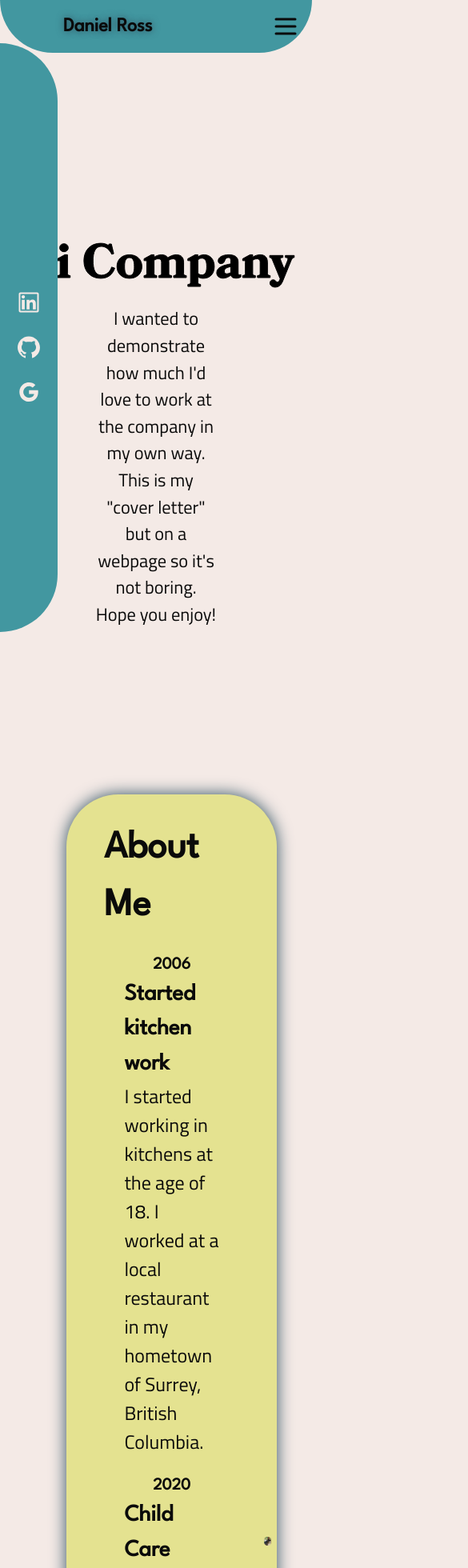
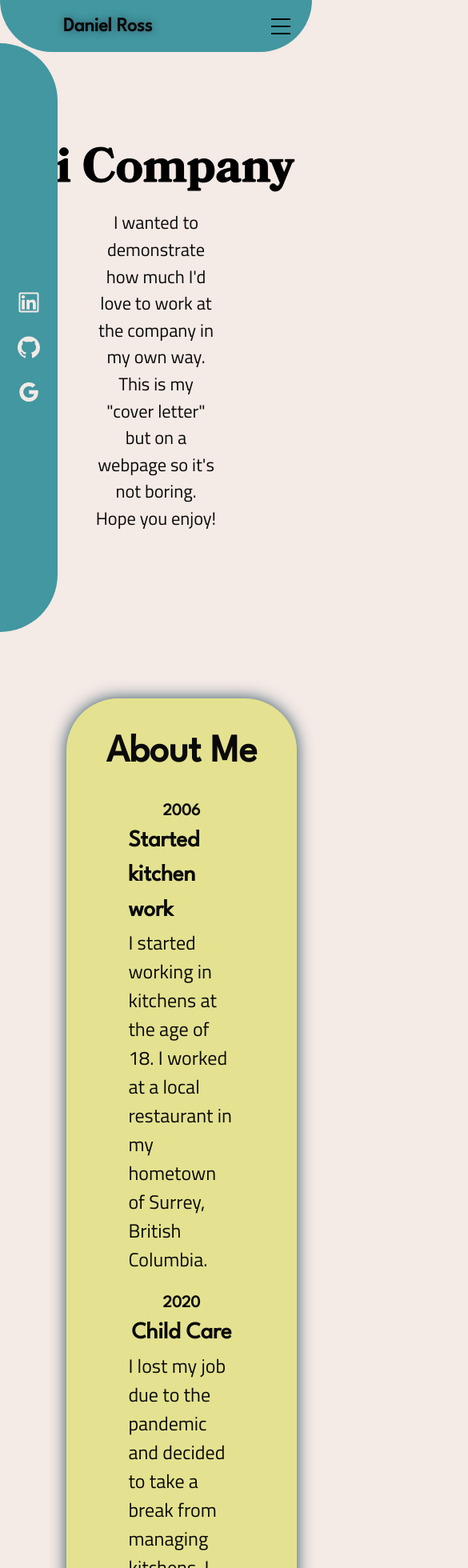
Before and after one commit to DanRoss88/Cover-Letter, a Next.js app in the folder cover-letter/: page / in a window 390 px wide. Shown: the top 1960 px of the page at 80% size, 585 px wide, since content can reach past the window. Built offline with nearby package versions, Linux system fonts and the light colour scheme.

Commit message:
still trying to make media queries fit everything

```diff
--- a/cover-letter/pages/_app.js
+++ b/cover-letter/pages/_app.js
@@ -1,13 +1,16 @@
-
+import Head from 'next/head'
 import '../styles/globals.css'
 
 
 function MyApp({ Component, pageProps }) {
 
   return (
-
+    <>
+<Head>
+<meta name="viewport" content="width=device-width, initial-scale=1.0, maximum-scale=1.0,user-scalable=0" />
+</Head>
   <Component {...pageProps} />
-
+</>
   )
   }
 
--- a/cover-letter/pages/components/NavBar.js
+++ b/cover-letter/pages/components/NavBar.js
@@ -1,36 +1,26 @@
 import React, { useEffect, useState } from "react";
 import Link from "next/link";
-import { slide as Menu } from 'react-burger-menu';
 
 export default function NavBar() {
   const [isMobile, setIsMobile] = useState(false);
+  const [isMenuOpen, setIsMenuOpen] = useState(false);
 
   useEffect(() => {
     const handleResize = () => {
-      setIsMobile(window.innerWidth < 768);
+      setIsMobile(window.innerWidth < 1945);
     };
+
     window.addEventListener("resize", handleResize);
     handleResize();
+
     return () => {
       window.removeEventListener("resize", handleResize);
     };
   }, []);
 
-  const HamburgerMenu = () => (
-    <div className='relative p-2'>
-      <Menu customBurgerIcon={<HamburgerIcon />} width={'auto'} className='left-0 top-12'>
-        <Links />
-      </Menu>
-    </div>
-  );
-
-  const HamburgerIcon = () => (
-    <div className='p-1/2'>
-      <svg className="w-8 h-8 text-gray-500" fill="none" strokeLinecap="round" strokeLinejoin="round" strokeWidth="2" viewBox="0 0 24 24" stroke="currentColor">
-        <path d="M4 6h16M4 12h16M4 18h16"></path>
-      </svg>
-    </div>
-  );
+  const handleMenuToggle = () => {
+    setIsMenuOpen(!isMenuOpen);
+  };
 
   const Links = () => (
     <>
@@ -78,9 +68,21 @@ export default function NavBar() {
         <h1>Daniel Ross</h1>
       </div>
       {isMobile ? (
-        <div className='max-w-full h-12 flex justify-start items-center bg-black mb-4 text-white rounded-md'>
-          <div className='flex md:hidden'>
-            <HamburgerMenu />
+        <div className="max-w-full h-12 flex justify-start items-center bg-black mb-4 text-white rounded-md">
+          <div className="relative p-2">
+            <div
+              className={`hamburger-menu ${isMenuOpen ? "open" : ""}`}
+              onClick={handleMenuToggle}
+            >
+              <span className="line"></span>
+              <span className="line"></span>
+              <span className="line"></span>
+            </div>
+            {isMenuOpen && (
+              <ul className="menu-list">
+                <Links />
+              </ul>
+            )}
           </div>
         </div>
       ) : (
--- a/cover-letter/styles/globals.css
+++ b/cover-letter/styles/globals.css
@@ -48,15 +48,33 @@ body {
   padding-top: 240px;
 }
 
+@media (max-width: 768px) {
+  .main-container {
+    padding-top: 120px;
+  }
+}
 .main-grid {
   width: 95%;
   margin-top: 3rem;
   margin-bottom: 3rem;
 }
+
+@media (max-width: 768px) {
+  .main-grid {
+    grid-template-columns: 1fr;
+    grid-gap: 1rem;
+  }
+}
 .about-grid {
   display: grid;
   grid-template-columns: 1fr 1fr;
   grid-gap: 1rem;
+}
+
+@media (max-width: 768px) {
+  .about-grid {
+    grid-template-columns: 1fr;
+  }
 }
 
 .bobbi {
@@ -72,6 +90,27 @@ body {
 .bobbi img {
   object-fit: contain;
   border-radius: 20px;
+}
+
+@media (max-width: 768px) {
+  .main-card1,
+  .main-card2,
+  .main-card3,
+  .main-card4,
+  .main-card5,
+  .main-card6 {
+    width: 100%;
+
+  }
+}
+
+@media (max-width: 768px) {
+  .main-card3,
+  .main-card4 {
+    margin: 2rem;
+    margin-bottom: 8rem;
+    margin-top: 8rem;
+  }
 }
 
 .main-card1 {
@@ -160,6 +199,27 @@ body {
 }
 
 /*////////////////////////////////////////////// navbar /////////////////////////*/
+@media (max-width: 767px) {
+  .navbar {
+    flex-direction: row;
+    align-items: center;
+  }
+
+  .logo-name {
+    padding: 1rem;
+  }
+
+  .navbar ul {
+    justify-content: center;
+    margin-left: 0;
+    margin-right: 0;
+    padding: 0;
+  }
+
+  .navbar li {
+    margin: 0.5rem 0;
+  }
+}
 
 .navbar {
   display: flex;
@@ -172,17 +232,17 @@ body {
   z-index: 100;
   border-bottom-left-radius: 180px;
   border-bottom-right-radius: 180px;
-  object-fit: contain;
+  max-height: 65px;
 }
 
 .navbar ul {
-  display: flex;
-  justify-content: flex-end;
+  /* display: flex; */
+  justify-content: space-between;
   list-style: none;
   margin-left: 1rem;
   margin-right: 1rem;
   padding: 0;
-  align-items: right;
+  position: relative;
   width: 100%;
 }
 
@@ -201,10 +261,20 @@ body {
 }
 
 .navbar li {
-  margin-right: 1rem;
+  /* display: flex; */
+
+  flex-direction: row;
+  margin-right: 10px;
+}
+
+.navbar li:last-child {
+  margin-right: 0;
 }
 
 .navbar a {
+  /* display: flex; */
+  justify-content: center;
+  align-items: center;
   color: var(--color-primary);
   text-decoration: none;
   margin: 1rem;
@@ -240,7 +310,7 @@ body {
 
 @keyframes fill {
   0% {
-    fill: transparent;
+    fill: black;
   }
   100% {
     fill: black;
@@ -363,9 +433,19 @@ body {
   color: var(--color-primary);
   font-size: var(--font-size-quaternary);
 }
-
 .embla {
   overflow: hidden;
+  border: 2px solid rgb(80, 79, 98);
+  border-radius: 10px;
+  box-shadow: 0px 0px 12px rgb(80, 79, 98);
+}
+
+.embla p {
+  margin: 2rem;
+}
+
+.embla h1 {
+  margin: 2rem;
 }
 
 .embla__container {
@@ -378,6 +458,20 @@ body {
   object-fit: cover;
   object-position: center;
   border-radius: 10px;
+}
+
+@media (max-width: 768px) {
+  .embla__container img {
+    width: 80%;
+    height: auto;
+  }
+}
+
+@media (max-width: 480px) {
+  .embla__container img {
+    width: 100%;
+    height: auto;
+  }
 }
 
 .embla__container h1 {
@@ -525,8 +619,6 @@ body {
   opacity: 0.22;
   z-index: -1;
 }
-
-
 
 /*////////////////////////////////////////// WhyMe ////////////////////////////////////// */
 
@@ -767,7 +859,7 @@ body {
   color: var(--color-tertiary);
 }
 
-/* footer */
+/* //////////////////////// footer /////////////////////////////*/
 
 .footer {
   display: flex;
@@ -784,62 +876,103 @@ body {
   color: white;
 }
 
-/* hamburger */
-
-.bm-burger-button {
-  width: 36px;
-  height: 30px;
-  left: 36px;
-
-  top: 36px;
+/*////////////////////// Hamburger ////////////////////////*/
+.hamburger-menu {
+  display: flex;
+  flex-direction: column;
+  justify-content: space-between;
+  width: 24px;
+  height: 20px;
+  cursor: pointer;
+  margin-right: auto;
 }
 
-.bm-burger-bars {
-  background: #373a47;
+.hamburger-menu .line {
+  width: 100%;
+  height: 2px;
+  background-color: #000;
+  transition: all 0.3s ease;
 }
 
-.bm-burger-bars-hover {
-  background: #a90000;
+.hamburger-menu.open .line:nth-child(1) {
+  transform: translateY(8px) rotate(45deg);
+  background-color: black;
 }
 
-.bm-cross-button {
-  height: 24px;
-  width: 24px;
+.hamburger-menu.open .line:nth-child(2) {
+  opacity: 0;
 }
 
-.bm-cross {
-  background: #bdc3c7;
+.hamburger-menu.open .line:nth-child(3) {
+  transform: translateY(-8px) rotate(-45deg);
+  background-color: black;
 }
 
-.bm-menu-wrap {
-  position: fixed;
-  height: 100%;
+.hamburger-menu.closed .line:nth-child(1) {
+  transform: translateY(0) rotate(0);
+  background-color: #000;
 }
 
-.bm-menu {
-  background: #373a47;
-  padding: 0.3rem 0.3rem 0;
-  font-size: 1.15em;
+.hamburger-menu.closed .line:nth-child(2) {
+  opacity: 1;
 }
 
-.bm-morph-shape {
-  fill: #373a47;
+.hamburger-menu.closed .line:nth-child(3) {
+  transform: translateY(0) rotate(0);
+  background-color: #000;
 }
 
-.bm-item-list {
-  color: #b8b7ad;
-  padding: 0.8em;
+.menu-list {
+  position: absolute;
+  right: 0;
+  background-color: rgba(249, 249, 249, 0.8);
+  padding: 8px;
+  border-radius: 10px;
+  box-shadow: 0 2px 4px rgba(0, 0, 0, 0.9);
+  display: flex;
+  flex-direction: column;
+  align-items: flex-end;
+  overflow: hidden;
 }
 
-.bm-item {
-  display: inline-block;
+.menu-list li {
+  margin-bottom: 8px;
 }
 
-.bm-overlay {
-  background: rgba(0, 0, 0, 0.3);
+.menu-list a {
+  color: #000;
+  text-decoration: none;
+  font-size: 1rem;
 }
 
-.bm-item-list a {
-  display: flex;
-  flex-direction: column;
+/* Media Queries */
+@media (min-width: 1945px) {
+  .navbar {
+    display: flex;
+    justify-content: space-between;
+    align-items: center;
+  }
+
+  .logo-name {
+    order: 1;
+  }
+
+  ul {
+    display: flex;
+    list-style: none;
+    order: 2;
+    margin-left: auto; /* Added to align the menu items to the right */
+  }
+
+  ul li {
+    margin-right: 16px; /* Adjusted to margin-right instead of margin-left */
+  }
+
+  ul li:last-child {
+    margin-right: 0;
+  }
+
+  .max-w-full {
+    display: none;
+  }
 }
```
